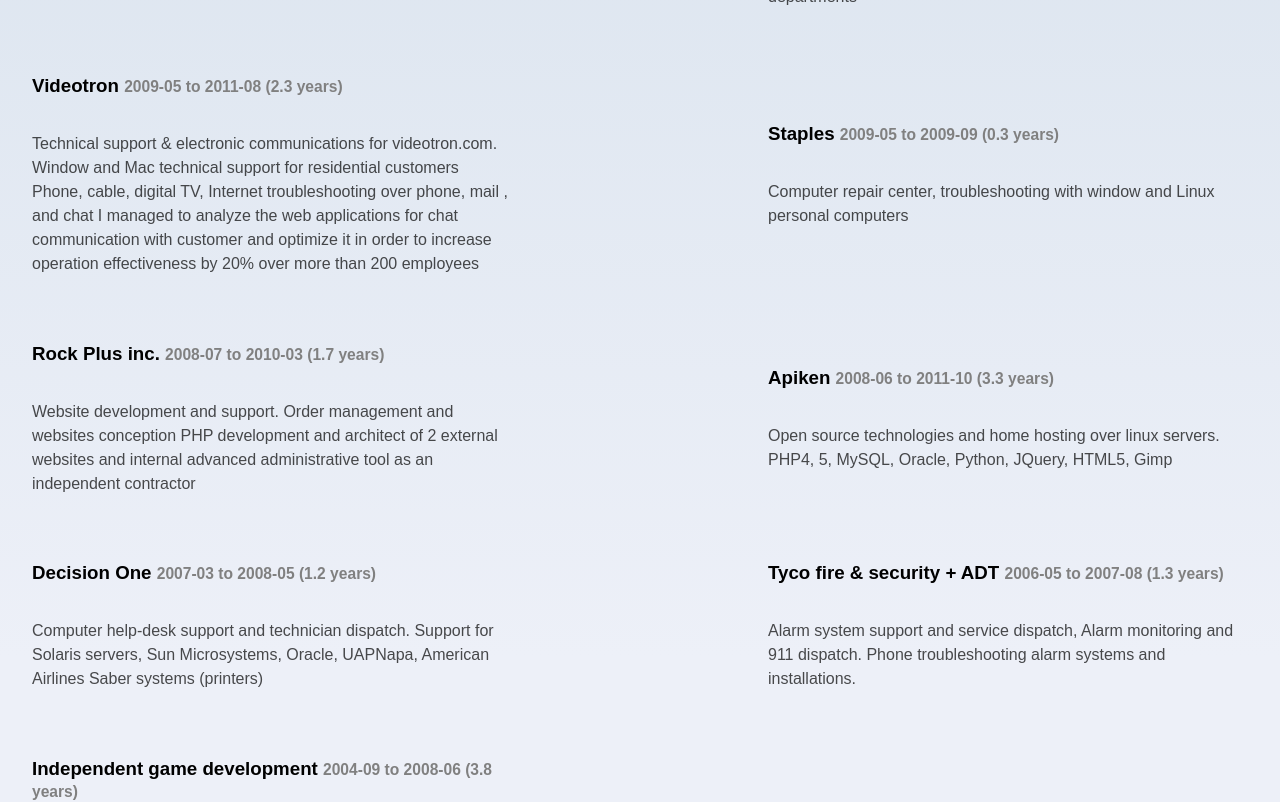
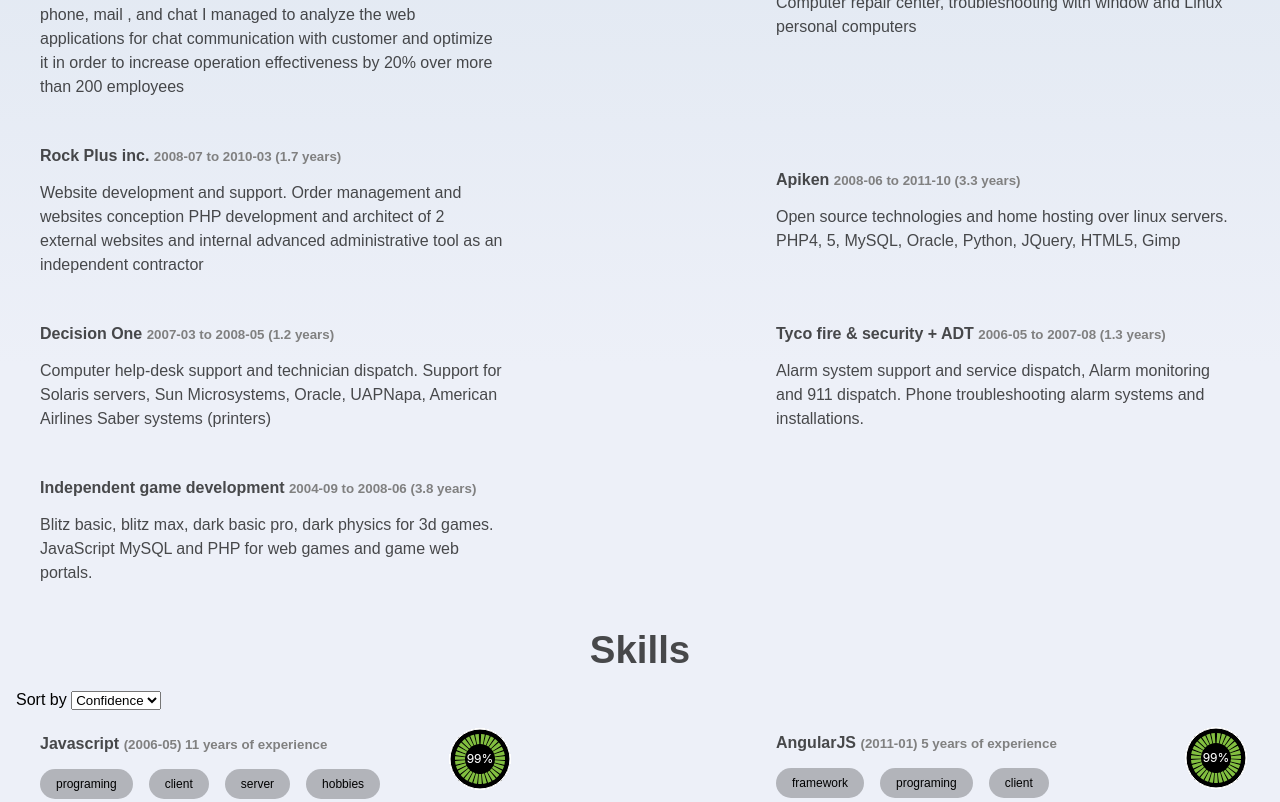
Before and after one commit to zeachco/zeachco.github.io, a SvelteKit app: page / in a window 1280 px wide. Shown: the part 1180-1982 px from the top of the page. Built offline with nearby package versions, Linux system fonts and the light colour scheme.

Commit message:
headers adjustments

```diff
--- a/src/app.css
+++ b/src/app.css
@@ -43,8 +43,8 @@
 h1,
 h2,
 p {
-	font-weight: 400;
 	color: var(--heading-color);
+	margin: .5em;
 }
 
 p {
--- a/src/lib/components/Company.svelte
+++ b/src/lib/components/Company.svelte
@@ -26,7 +26,7 @@
 </script>
 
 <div class="card">
-	<h3>{company.name} <small>{experienceTime}</small></h3>
+	<h2>{company.name} <small>{experienceTime}</small></h2>
 	<span class="labels no-print">
 		{#each labels as label}
 			<Label name={label} />
--- a/src/lib/components/Skill.svelte
+++ b/src/lib/components/Skill.svelte
@@ -37,7 +37,7 @@
 	{#if percent && innerWidth>768}
 		<Meter {...{percent, name}} />
 	{/if}
-	<h3>{name} <small>{experienceTime}</small></h3>
+	<h2>{name} <small>{experienceTime}</small></h2>
 	<div class="labels no-print">
 		{#each labels as label}
 			<Label name={label} />
```
